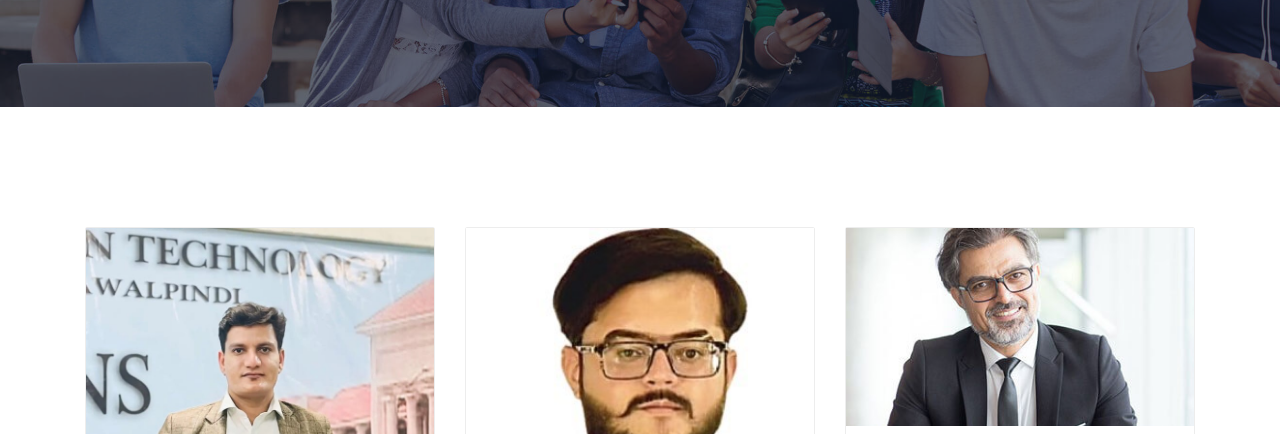
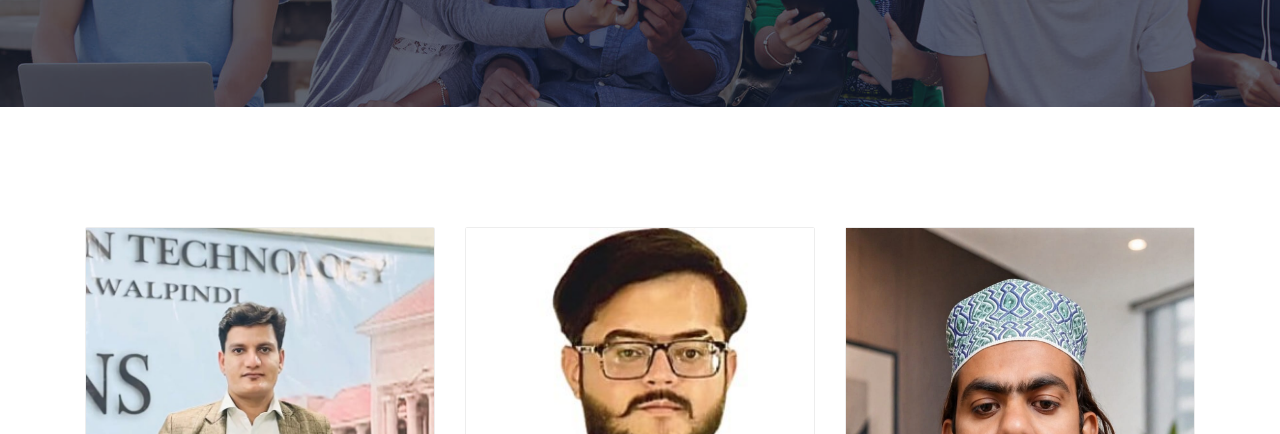
Before and after one commit to AmirDasti/internationtaltutorsacademy.github.io, a website with bundled scripts: page teachers.html in a window 1280 px wide. Shown: the part 348-782 px from the top of the page. Built offline with nearby package versions, Linux system fonts and the light colour scheme; a web font is replaced by a local one.

Commit message:
Update teachers.html

```diff
--- a/teachers.html
+++ b/teachers.html
@@ -203,7 +203,7 @@
                 <!-- teacher single start -->
                 <div class="col-lg-4 col-md-6">
                   <div class="card mb-5">
-                    <img src="assets/images/teacher/teacher-member4.jpg" alt="image">
+                    <img src="assets/images/teacher/teacher-member4.jpeg" alt="image">
                     <div class="card-body teacher-content p-25">
                       <h4 class="card-title mb-1"><a href="teacher-details.html">Mufti Mehboob</a></h4>
                       <span class="primary-color d-block mb-4">Quran e Pak, Dars e Nazami</span>
```
